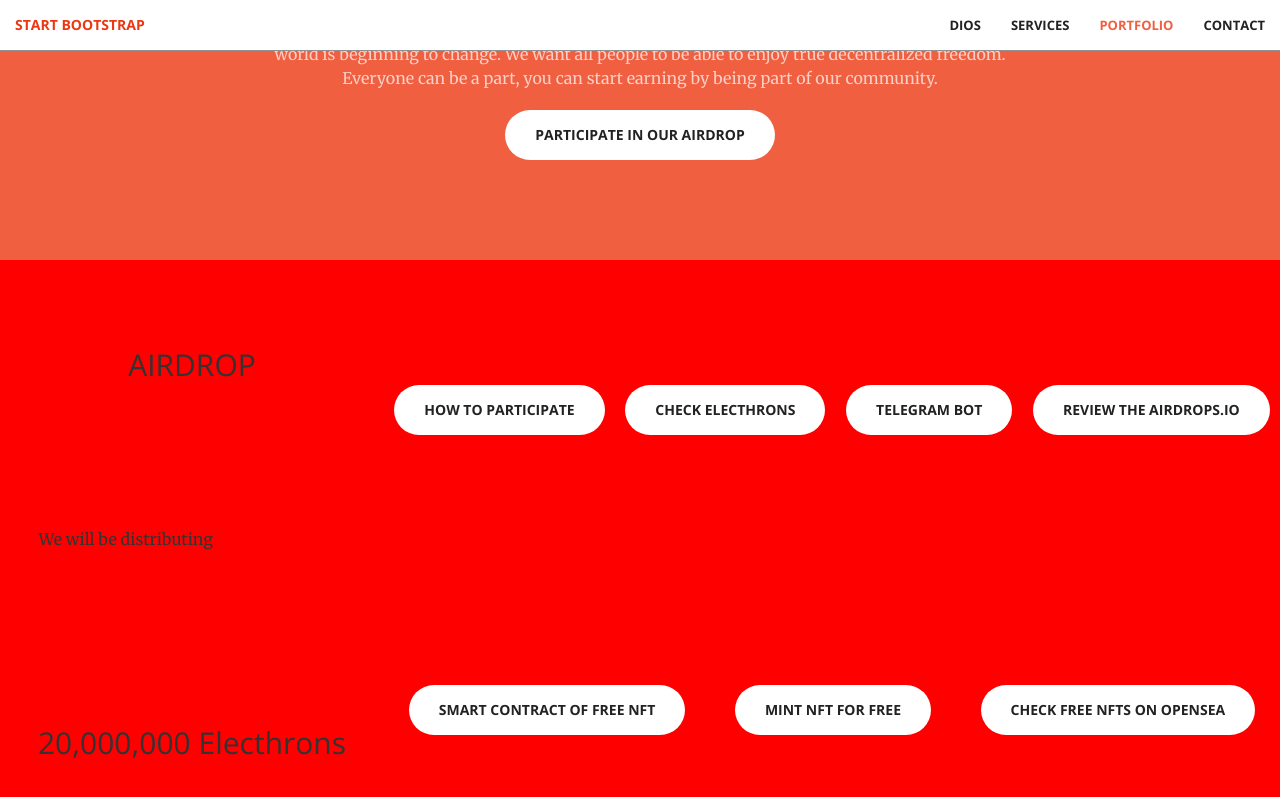
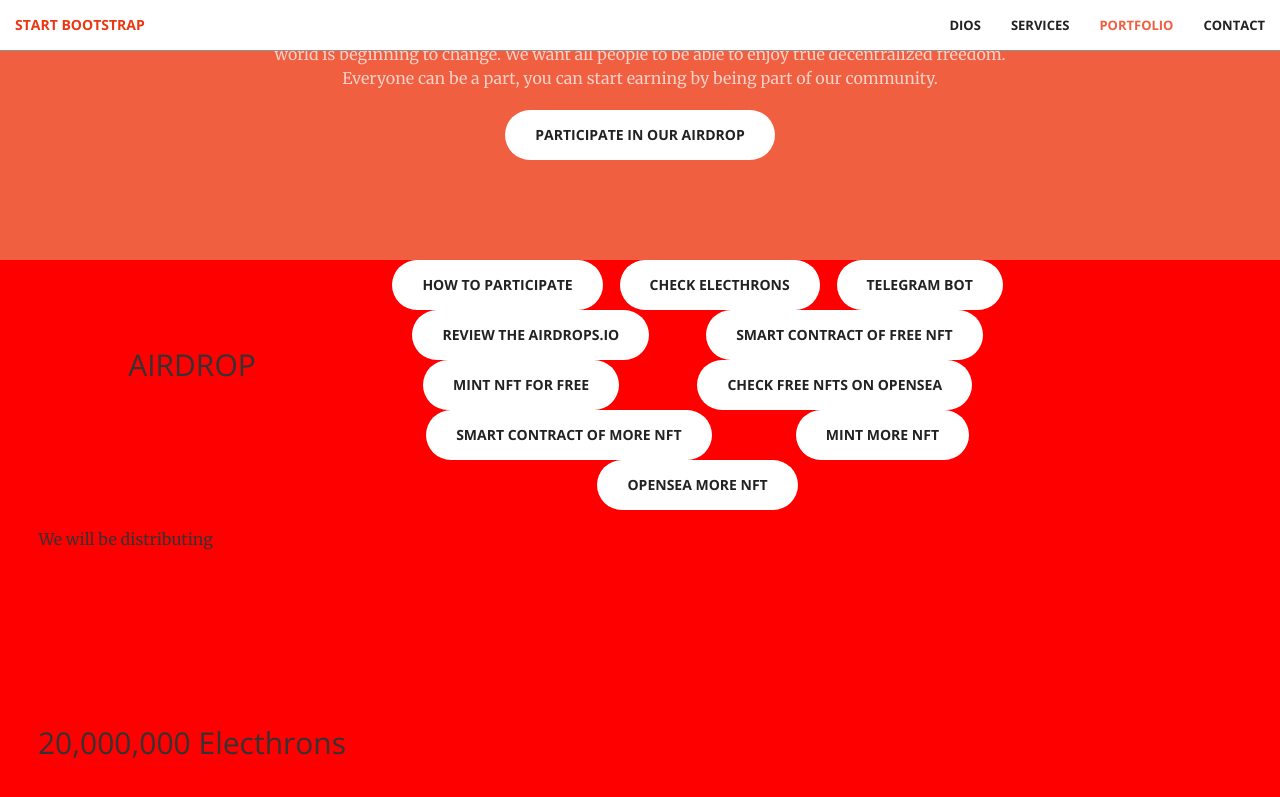
Before and after one commit to soujiang/soujiang.github.io, a Jekyll site: the page built from index.html, in a window 1280 px wide and 900 px high, scrolled down 3300 px. Shown: the top 797 px of the window. Built offline with Jekyll 4.4.1, drawn with Linux system fonts in a browser that asks for light colours.

Commit message:
airdrop bottoms

```diff
--- a/_includes/airdrop.html
+++ b/_includes/airdrop.html
@@ -7,6 +7,7 @@
     </div>
 
     <div class="airdropbottoms">
+      <div>
   <a href="#" class="btn btn-default btn-xl wow tada">how to participate</a>
   <a href="#" class="btn btn-default btn-xl wow tada">Check Electhrons</a>
   <a href="#" class="btn btn-default btn-xl wow tada">telegram bot</a>
@@ -17,5 +18,6 @@
   <a href="#" class="btn btn-default btn-xl wow tada">smart contract of more nft</a>
   <a href="#" class="btn btn-default btn-xl wow tada">mint more nft</a>
   <a href="#" class="btn btn-default btn-xl wow tada">opensea more nft</a>
+      </div>
     </div>
   </section>
--- a/_sass/_base.scss
+++ b/_sass/_base.scss
@@ -410,6 +410,10 @@ body {
 }
 
 .airdropbottoms {
+    width:70%;
+}
+
+.airdropbottoms div {
 	display: flex;
 	flex-wrap: wrap;
 	width: 70%;
```
